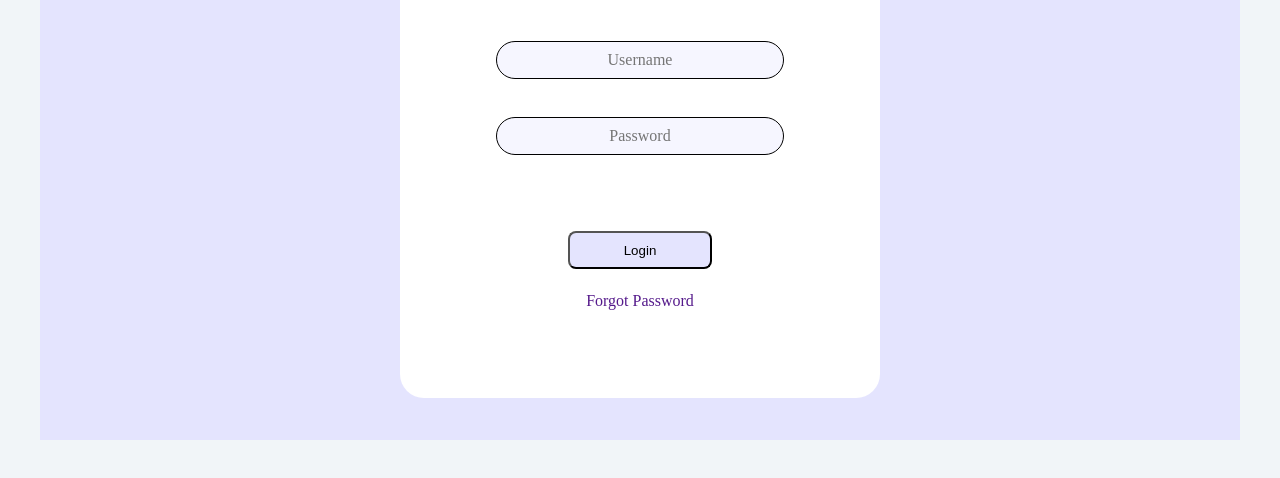
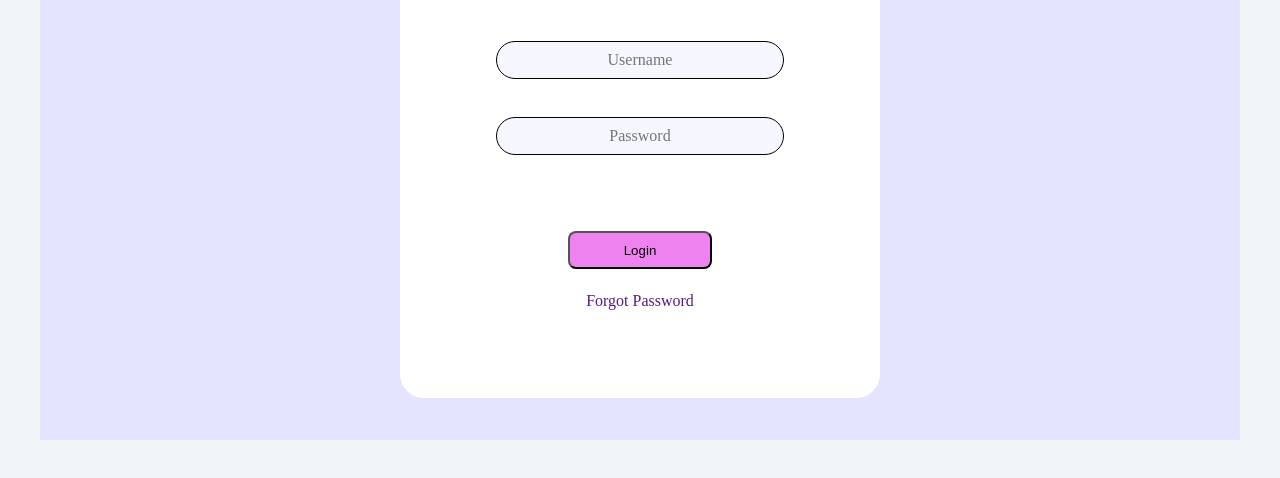
Before and after one commit to AshwanthramKL/CIT-NoDueGeneration, a plain HTML site: page login.html in a window 1280 px wide. In both pictures the pointer is over the button "Login". Shown: the part 320-798 px from the top of the page. Drawn offline with Linux system fonts and the light colour scheme.

Commit message:
added hover effect for button

```diff
--- a/css/login.css
+++ b/css/login.css
@@ -55,6 +55,12 @@
       border-radius: 0.5rem;
     }
 
+    .login-btn:hover{
+        /* animation: change-background 1s  ; */
+        cursor: pointer;
+        background: violet;
+        transition: ease-in 1s;
+    }
     .login > a{
       position: absolute;
       font-family: 'Outfit';
```
